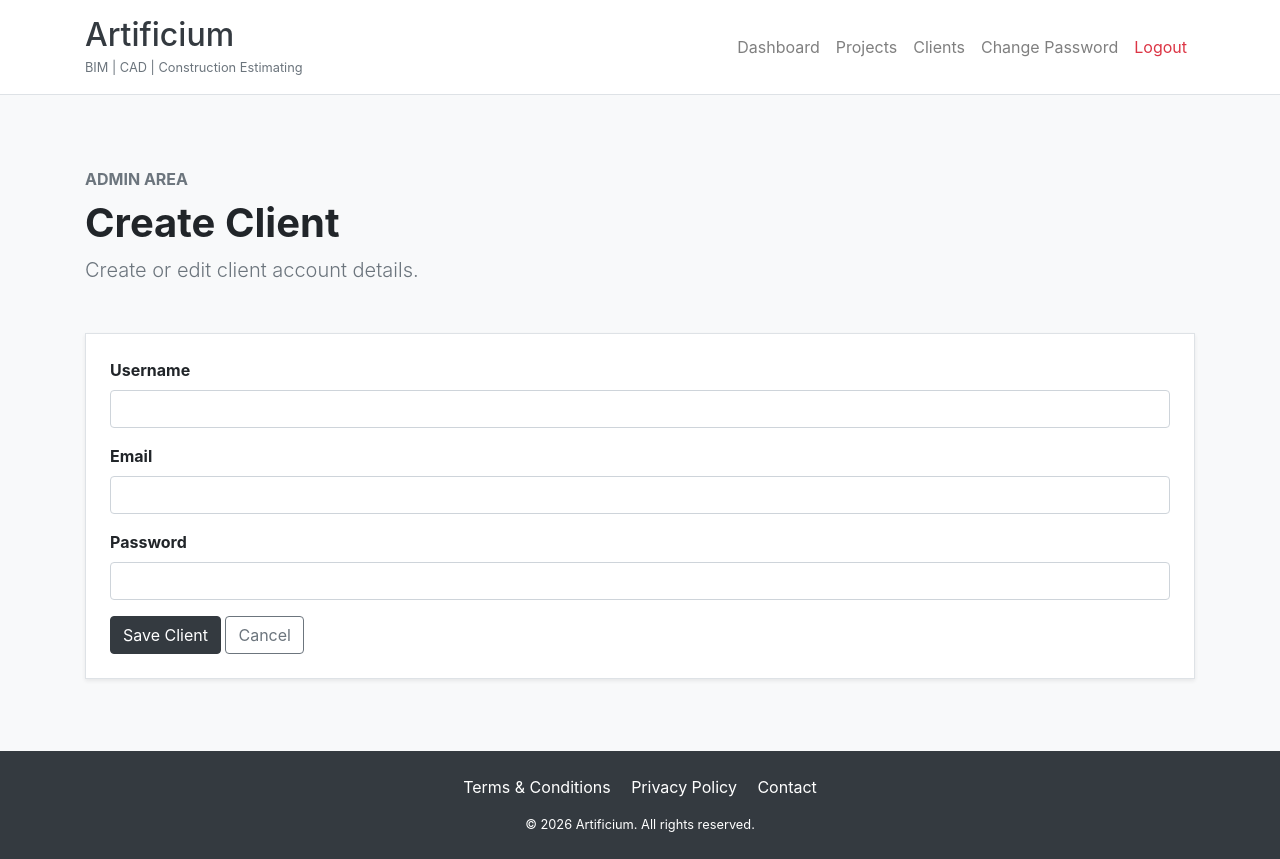
After one commit to Robertas-Cyberattack/artificium, a Django app: page /dashboard/admin/clients/create/ in a window 1280 px wide. The commit adds this page. Run offline with Django 3.2, Linux system fonts and the light colour scheme; the visitor is signed in with stand-in values (Sample User, id 1); some libraries are stand-ins or nearby versions.

Commit message:
Admin able to delete and edit clients

```diff
--- a/home/views.py
+++ b/home/views.py
@@ -536,6 +536,7 @@ def admin_delete_client(request, client_id):
 
     return render(request, 'home/admin_delete_client.html', {'client': client})
 
+
 @login_required
 def client_edit_project(request, project_id):
     if request.user.is_staff:
@@ -588,3 +589,65 @@ def client_delete_project(request, project_id):
     return render(request, 'home/client_delete_project.html', {
         'project': project,
     })
+
+
+@login_required
+def client_project_messages(request, project_id):
+    if request.user.is_staff:
+        return redirect('admin_dashboard')
+
+    project = get_object_or_404(
+        ClientProject,
+        id=project_id,
+        client=request.user,
+    )
+
+    if request.method == 'POST':
+        message_text = request.POST.get('message', '').strip()
+
+        if message_text:
+            ProjectMessage.objects.create(
+                project=project,
+                sender=request.user,
+                message=message_text,
+                is_admin_message=False,
+            )
+            messages.success(request, 'Message sent successfully.')
+
+        return redirect('client_project_messages', project_id=project.id)
+
+    project_messages = project.messages.all().order_by('created_at')
+
+    return render(request, 'home/client_project_messages.html', {
+        'project': project,
+        'project_messages': project_messages,
+    })
+
+
+@login_required
+def admin_project_messages(request, project_id):
+    if not request.user.is_staff:
+        return redirect('dashboard')
+
+    project = get_object_or_404(ClientProject, id=project_id)
+
+    if request.method == 'POST':
+        message_text = request.POST.get('message', '').strip()
+
+        if message_text:
+            ProjectMessage.objects.create(
+                project=project,
+                sender=request.user,
+                message=message_text,
+                is_admin_message=True,
+            )
+            messages.success(request, 'Message sent successfully.')
+
+        return redirect('admin_project_messages', project_id=project.id)
+
+    project_messages = project.messages.all().order_by('created_at')
+
+    return render(request, 'home/admin_project_messages.html', {
+        'project': project,
+        'project_messages': project_messages,
+    })
--- /dev/null
+++ b/templates/home/admin_client_form.html
@@ -0,0 +1,101 @@
+{% extends "base.html" %}
+
+{% block extra_title %} | {{ page_title }}{% endblock %}
+
+{% block content %}
+
+<section class="py-5 bg-light">
+    <div class="container py-lg-4">
+
+        <div class="mb-5">
+            <p class="text-uppercase font-weight-bold text-secondary mb-2">
+                Admin Area
+            </p>
+
+            <h1 class="font-weight-bold">
+                {{ page_title }}
+            </h1>
+
+            <p class="lead text-muted mb-0">
+                Create or edit client account details.
+            </p>
+        </div>
+
+        <div class="bg-white border shadow-sm p-4">
+
+            <form method="post">
+                {% csrf_token %}
+
+                <div class="form-group mb-3">
+                    <label class="font-weight-bold">
+                        Username
+                    </label>
+
+                    <input type="text"
+                           name="username"
+                           class="form-control"
+                           value="{% if client %}{{ client.username }}{% endif %}"
+                           required>
+                </div>
+
+                <div class="form-group mb-3">
+                    <label class="font-weight-bold">
+                        Email
+                    </label>
+
+                    <input type="email"
+                           name="email"
+                           class="form-control"
+                           value="{% if client %}{{ client.email }}{% endif %}"
+                           required>
+                </div>
+
+                <div class="form-group mb-3">
+                    <label class="font-weight-bold">
+                        Password
+                    </label>
+
+                    <input type="password"
+                           name="password"
+                           class="form-control"
+                           {% if not client %}required{% endif %}>
+
+                    {% if client %}
+                        <small class="text-muted">
+                            Leave blank if you do not want to change the password.
+                        </small>
+                    {% endif %}
+                </div>
+
+                {% if client %}
+                    <div class="form-group mb-4">
+                        <div class="form-check">
+                            <input type="checkbox"
+                                   name="is_active"
+                                   id="is_active"
+                                   class="form-check-input"
+                                   {% if client.is_active %}checked{% endif %}>
+
+                            <label for="is_active" class="form-check-label">
+                                Active account
+                            </label>
+                        </div>
+                    </div>
+                {% endif %}
+
+                <button type="submit" class="btn btn-dark">
+                    Save Client
+                </button>
+
+                <a href="{% url 'admin_clients' %}" class="btn btn-outline-secondary">
+                    Cancel
+                </a>
+
+            </form>
+
+        </div>
+
+    </div>
+</section>
+
+{% endblock %}
--- a/templates/home/admin_clients.html
+++ b/templates/home/admin_clients.html
@@ -33,7 +33,6 @@
 
                 <div class="table-responsive">
                     <table class="table table-bordered mb-0">
-
                         <thead>
                             <tr>
                                 <th>Username</th>
@@ -52,9 +51,9 @@
 
                                     <td>
                                         {% if client.is_active %}
-                                            Active
+                                            <span class="badge badge-success">Active</span>
                                         {% else %}
-                                            Disabled
+                                            <span class="badge badge-secondary">Disabled</span>
                                         {% endif %}
                                     </td>
 
@@ -74,7 +73,6 @@
                                 </tr>
                             {% endfor %}
                         </tbody>
-
                     </table>
                 </div>
 
```
Also changed, not shown: templates/home/admin_delete_client.html (added, +55 -0 lines).
